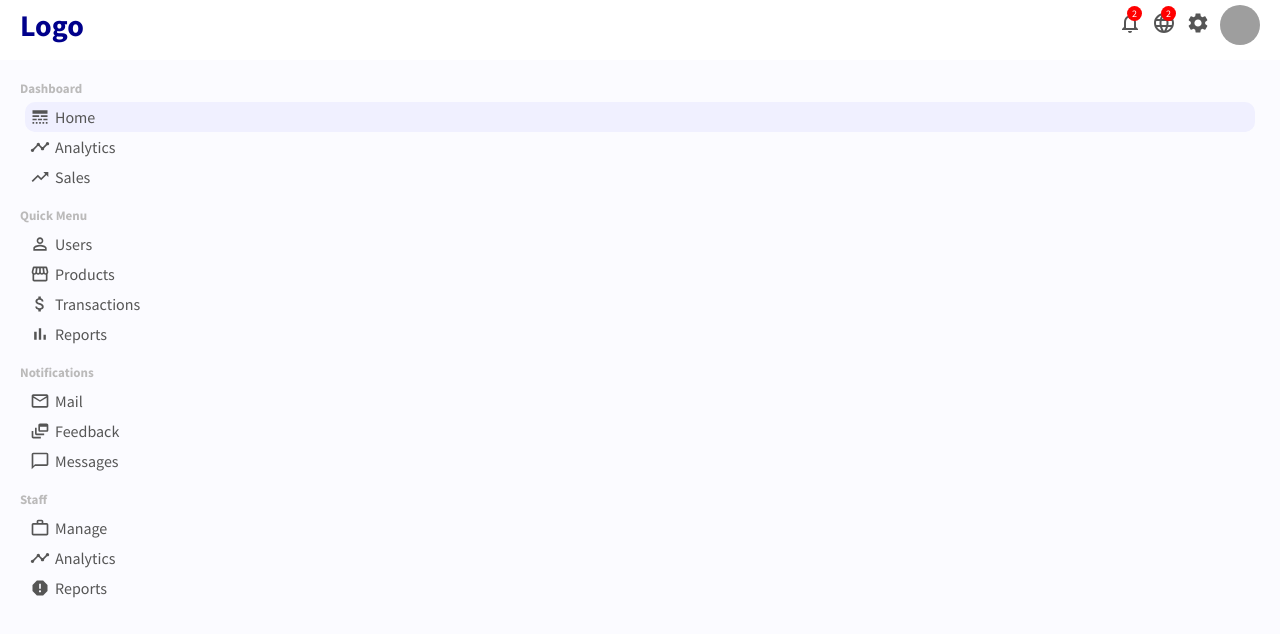
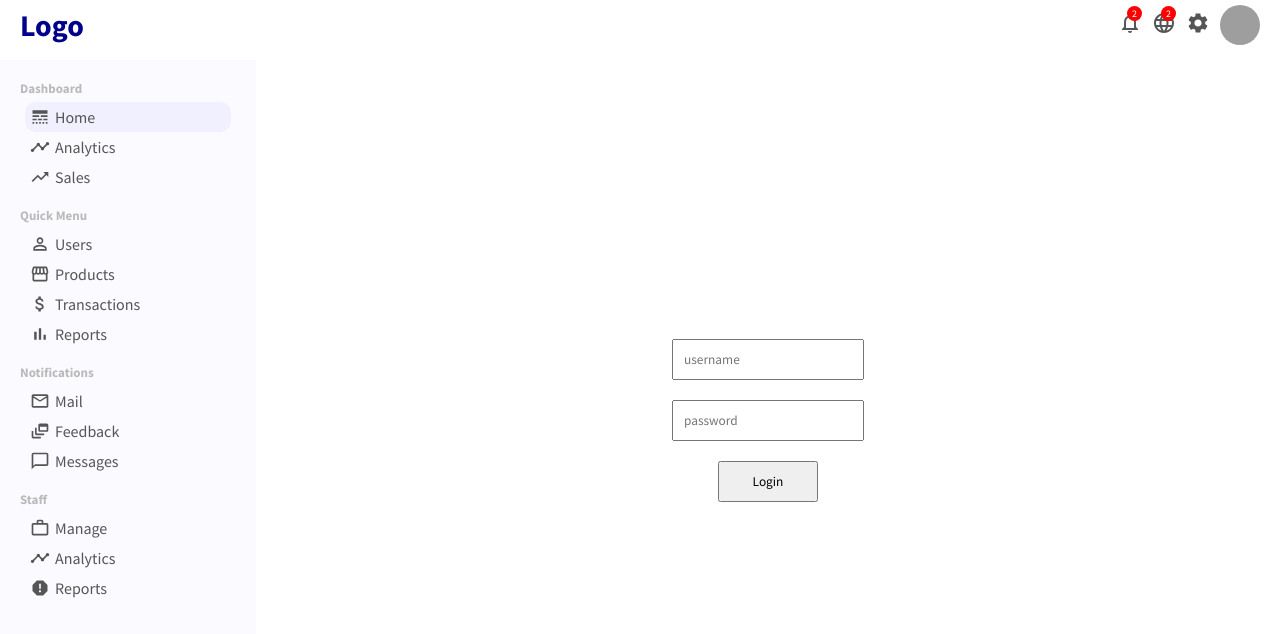
Before and after one commit to Muhmmedmedhat0/admin, a React (Create React App) app: page /login in a window 1280 px wide. Shown: the top 634 px of the page. Built offline with nearby package versions, Linux system fonts and the light colour scheme; grey boxes are pictures that could not be loaded.

Commit message:
add login page

```diff
--- a/package.json
+++ b/package.json
@@ -17,7 +17,7 @@
     "web-vitals": "^3.0.0"
   },
   "scripts": {
-  "start": "set PORT=3006 && react-scripts start",
+    "start": "set PORT=3006 && react-scripts start",
     "build": "react-scripts build",
     "test": "react-scripts test",
     "eject": "react-scripts eject"
--- a/src/App.js
+++ b/src/App.js
@@ -10,6 +10,7 @@ import NewUser from './pages/newUser/NewUser';
 import ProductList from './pages/productList/ProductList';
 import Product from './pages/product/Product';
 import NewProduct from './pages/newProduct/NewProduct';
+import Login from './pages/login/login';
 
 function App() {
   console.log('hello');
@@ -26,6 +27,7 @@ function App() {
           <Route path="/products" element={<ProductList />} />
           <Route path="/product/:id" element={<Product />} />
           <Route path="/newproduct" element={<NewProduct />} />
+          <Route path="/login" element={<Login />} />
         </Routes>
       </div>
     </Router>
--- /dev/null
+++ b/src/pages/login/login.css
@@ -0,0 +1,16 @@
+.login {
+  flex: 4;
+  display: flex;
+  flex-direction: column;
+  align-items: center;
+  justify-content: center;
+  height: 90vh;
+}
+input{
+  padding: 10px;
+  margin-bottom: 20px;
+}
+button{
+  padding: 10px;
+  width: 100px;
+}
--- /dev/null
+++ b/src/pages/login/login.jsx
@@ -0,0 +1,25 @@
+import React from 'react';
+import './login.css';
+function Login() {
+  return (
+    <section className="login">
+      <input
+        type="text"
+        placeholder="username"
+        // onChange={(e) => setUsername(e.target.value)}
+      />
+      <input
+        type="password"
+        placeholder="password"
+        // onChange={(e) => setPassword(e.target.value)}
+      />
+      <button
+      // onClick={handleClick}
+      >
+        Login
+      </button>
+    </section>
+  );
+}
+
+export default Login;
```
